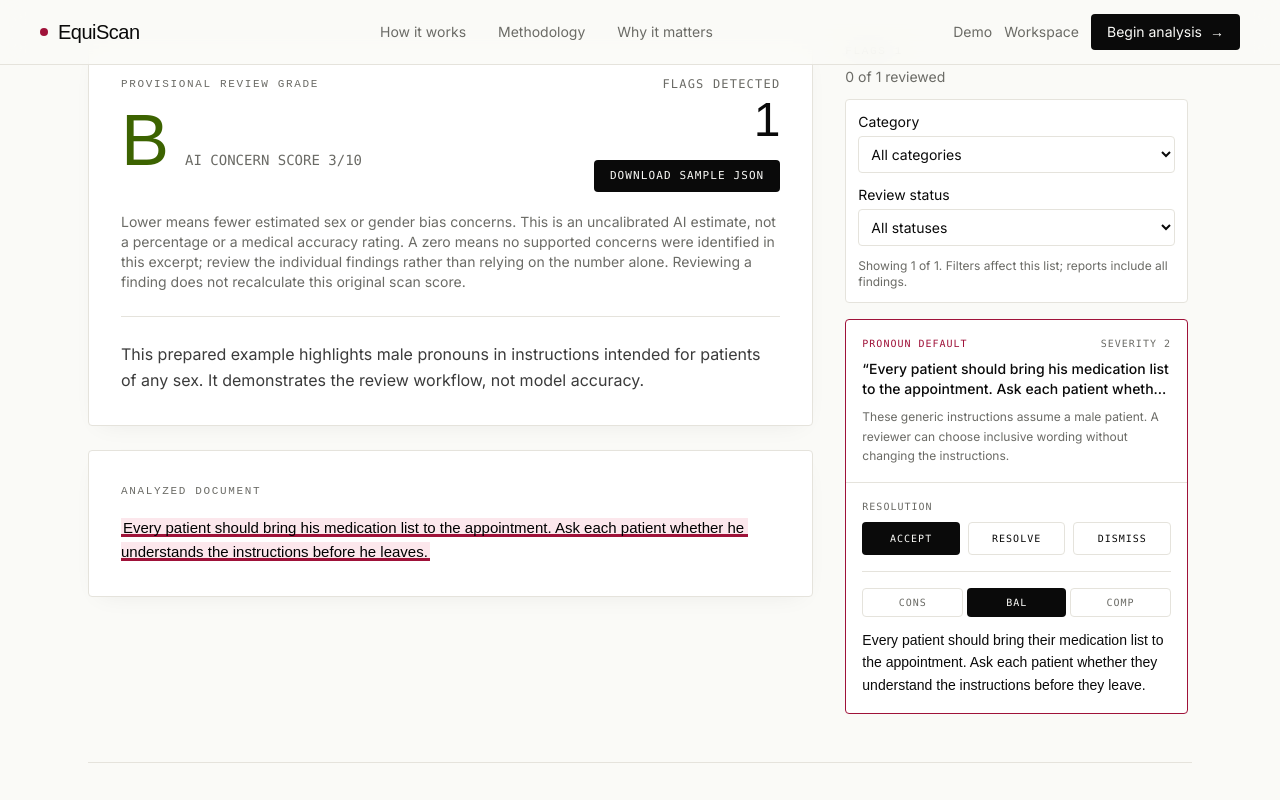
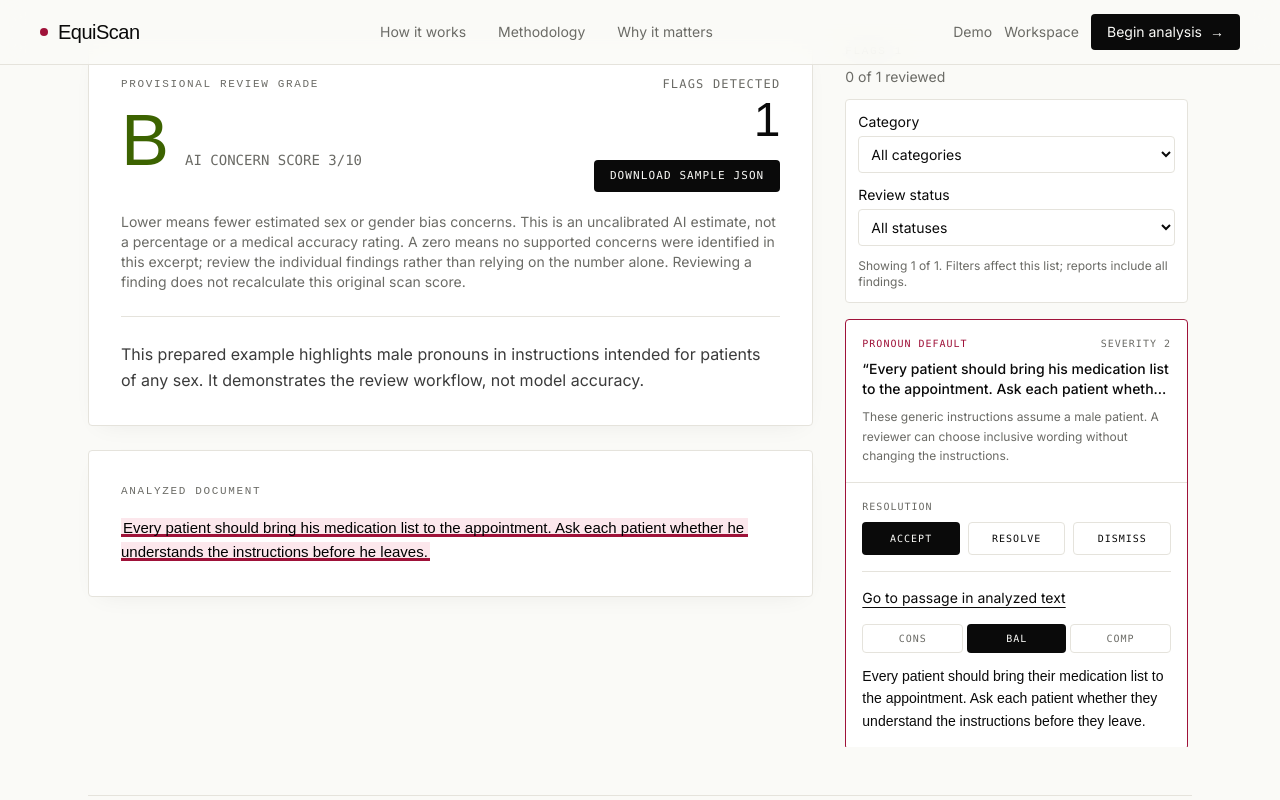
Before and after one commit to safwanasif/EquiScan, a Next.js app: page /demo in a window 1280 px wide. Both pictures are taken after a click on the button 1016 px from the left and 1079 px from the top of the page. Shown: the part 641-1441 px from the top of the page. Built offline with nearby package versions, Linux system fonts and the light colour scheme; a web font is replaced by a local one.

Commit message:
Add accessible source passage navigation and verify long-note exports

```diff
--- a/components/ScanResults.tsx
+++ b/components/ScanResults.tsx
@@ -1,6 +1,6 @@
 "use client";
 
-import React, { useState } from "react";
+import React, { useRef, useState } from "react";
 import { ScanResult, BiasFlag, BiasCategory, Addendum } from "@/lib/types";
 import { BIAS_CATEGORIES } from "@/data/biasCategories";
 import ReviewerNote from "@/components/ReviewerNote";
@@ -50,6 +50,18 @@ export default function ScanResults({
   initialNotes = {},
 }: Props) {
   const [expandedFlag, setExpandedFlag] = useState<string | null>(null);
+  const passageRefs = useRef<Record<string, HTMLElement | null>>({});
+  const goToPassage = (flag: BiasFlag) => {
+    setExpandedFlag(flag.id);
+    const passage = passageRefs.current[flag.id];
+    if (!passage) {
+      setActionError("This passage overlaps another highlighted finding. Locate the quoted text in the analyzed document.");
+      return;
+    }
+    setActionError(null);
+    passage.scrollIntoView({ behavior: "smooth", block: "center" });
+    passage.focus({ preventScroll: true });
+  };
   const [rewrites, setRewrites] = useState<RewritesMap>({});
   const [loadingRewrite, setLoadingRewrite] = useState<string | null>(null);
   const [activeRewriteMode, setActiveRewriteMode] = useState<ModeMap>({});
@@ -232,6 +244,11 @@ export default function ScanResults({
       elements.push(
         <mark
           key={key++}
+          ref={element => { passageRefs.current[flag.id] = element; }}
+          tabIndex={0}
+          role="button"
+          aria-label={`Review highlighted passage: ${flag.flaggedSentence}`}
+          onKeyDown={event => { if (event.key === "Enter" || event.key === " ") { event.preventDefault(); handleExpandFlag(flag); } }}
           onClick={() => handleExpandFlag(flag)}
           className={`cursor-pointer transition-all ${
             status !== "open"
@@ -435,6 +452,7 @@ export default function ScanResults({
                       </div>
 
                       {!demo && flagIdMap[flag.id] ? <ReviewerNote flagId={flagIdMap[flag.id]} initialNote={reviewerNotes[flag.id] || ""} onSaved={note => setReviewerNotes(previous => ({ ...previous, [flag.id]: note }))} /> : null}
+                      <button onClick={() => goToPassage(flag)} className="block text-sm underline underline-offset-4 mt-4 mb-4">Go to passage in analyzed text</button>
                       {isLoading ? (
                         <p className="text-xs text-muted font-mono uppercase tracking-widest slow-pulse">
                           Generating rewrites
@@ -518,7 +536,7 @@ export default function ScanResults({
           </div>
         </div>
       </div>
-      {!demo && result.flags.length > 0 ? <RevisionPreview source={originalText} result={result} /> : null}
+      {!demo && result.flags.length > 0 ? <div className="lg:col-span-3"><RevisionPreview source={originalText} result={result} /></div> : null}
     </div>
   );
 }
--- a/scripts/smoke-export.mjs
+++ b/scripts/smoke-export.mjs
@@ -10,7 +10,7 @@ const result = {
 const baseUrl = process.env.SMOKE_BASE_URL || 'http://localhost:3000';
 const response = await fetch(new URL('/api/export-pdf', baseUrl), {
   method: 'POST', headers: { 'Content-Type': 'application/json' },
-  body: JSON.stringify({ originalText, result, documentTitle: 'Synthetic review export test', reviewDecisions: { 'flag-1': 'accepted' } }),
+  body: JSON.stringify({ originalText, result, documentTitle: 'Synthetic review export test', reviewDecisions: { 'flag-1': 'accepted' }, reviewerNotes: { 'flag-1': process.env.SMOKE_LONG_NOTE ? 'Synthetic reviewer rationale. '.repeat(60) : 'Accepted inclusive wording; original retained.' } }),
 });
 assert.equal(response.status, 200);
 assert.match(response.headers.get('content-type'), /application\/pdf/);
```
Also changed, not shown: 2 other files (tests, documents, lock files or other folders).
